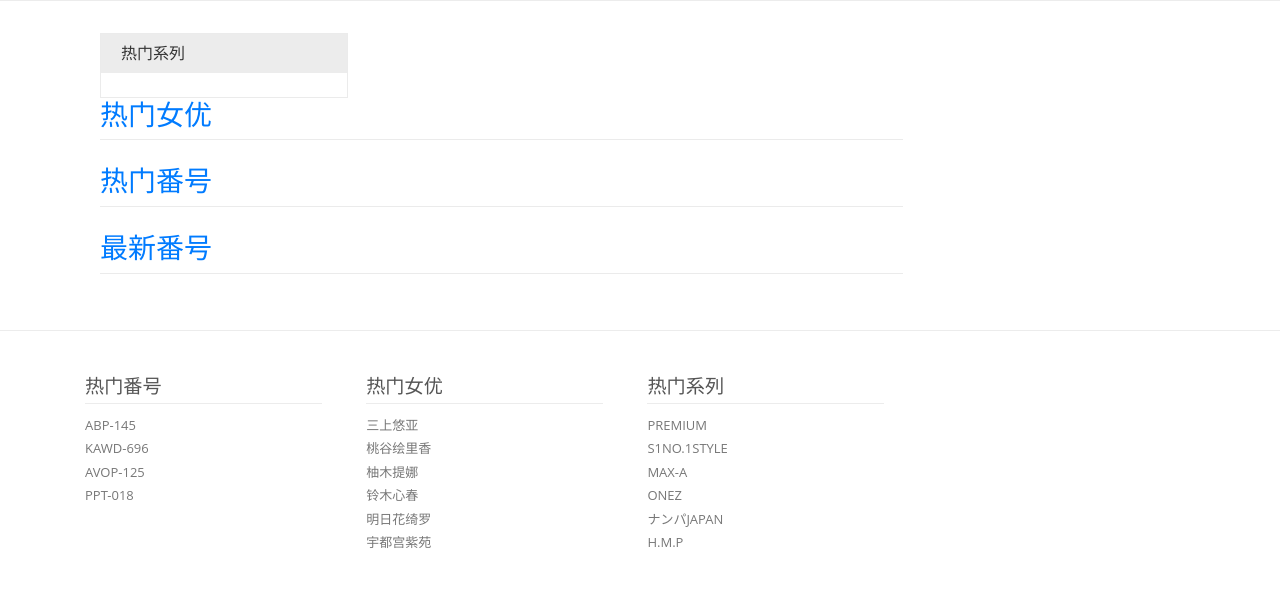
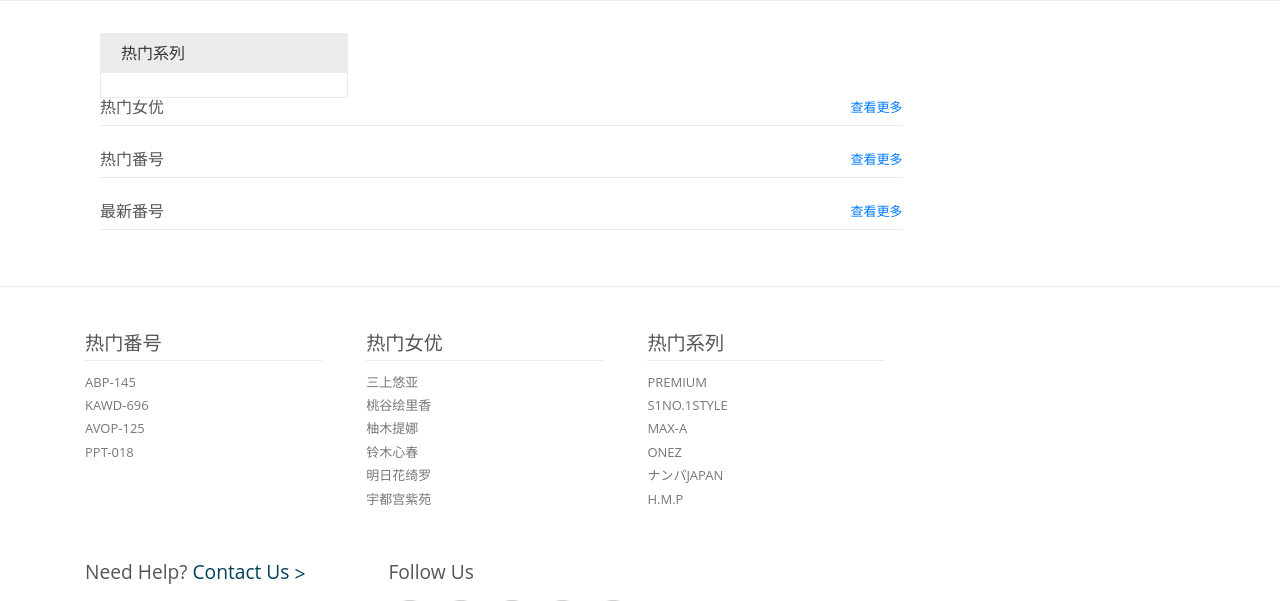
Before and after one commit to claylee/magfhidx, a Flask app: template templates/fh/index.html in a window 1280 px wide. Shown: the part 198-799 px from the top of the page. Run offline with Flask 2, Linux system fonts and the light colour scheme; the template is opened without the code that fills it, so the values that code supplies are empty; parts of the project's set-up code (start-up, migrations or seed data) failed here and were passed over; some libraries are stand-ins or nearby versions.

Commit message:
index h3-h4

```diff
--- a/static/wish/index.html
+++ b/static/wish/index.html
@@ -194,7 +194,7 @@
 				<div class="megapanel">
 					<div class="row">
 						<div class="col1">
-							<div class="h_nav">
+							<div class="w_nav">
 								<h4>shop</h4>
 								<ul>
 									<li><a href="women.html">new arrivals</a></li>
--- a/templates/fh/index.html
+++ b/templates/fh/index.html
@@ -20,8 +20,9 @@
         <div class="col-md-9 w_content">
           <div class="women">
               <a href="#">
-                  <h3>热门女优 <span></span> </h3>
+                  <h4>热门女优 <span></span> </h4>
               </a>
+              <div class="w_nav"><a class="active" href="/casts">查看更多</a></div>
               <div class="clearfix"></div>
           </div>
           {% for mi in castlist%}
@@ -54,8 +55,9 @@
 
             <div class="women">
                 <a href="#">
-                    <h3>热门番号 <span></span> </h3>
+                    <h4>热门番号 <span></span> </h4>
                 </a>
+                <div class="w_nav"><a class="active" href="/fhs">查看更多</a></div>
                 <div class="clearfix"></div>
             </div>
             {% for mi in fhlist%}
@@ -86,8 +88,9 @@
 
           <div class="women">
               <a href="#">
-                  <h3>最新番号 <span></span> </h3>
+                  <h4>最新番号 <span></span> </h4>
               </a>
+              <div class="w_nav"><a class="active" href="/fhs">查看更多</a></div>
               <div class="clearfix"></div>
           </div>
           {% for mi in fhnewlist%}
```
